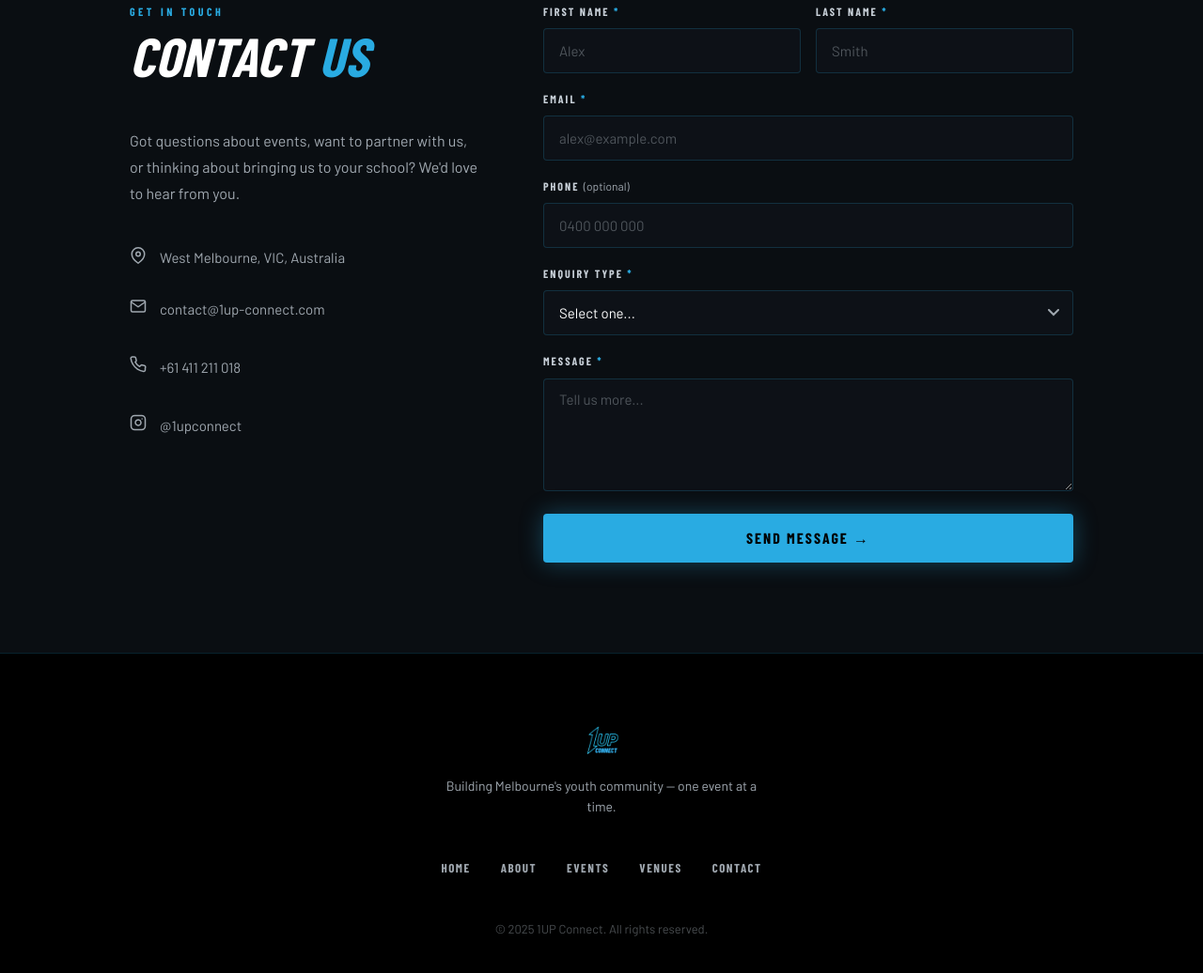
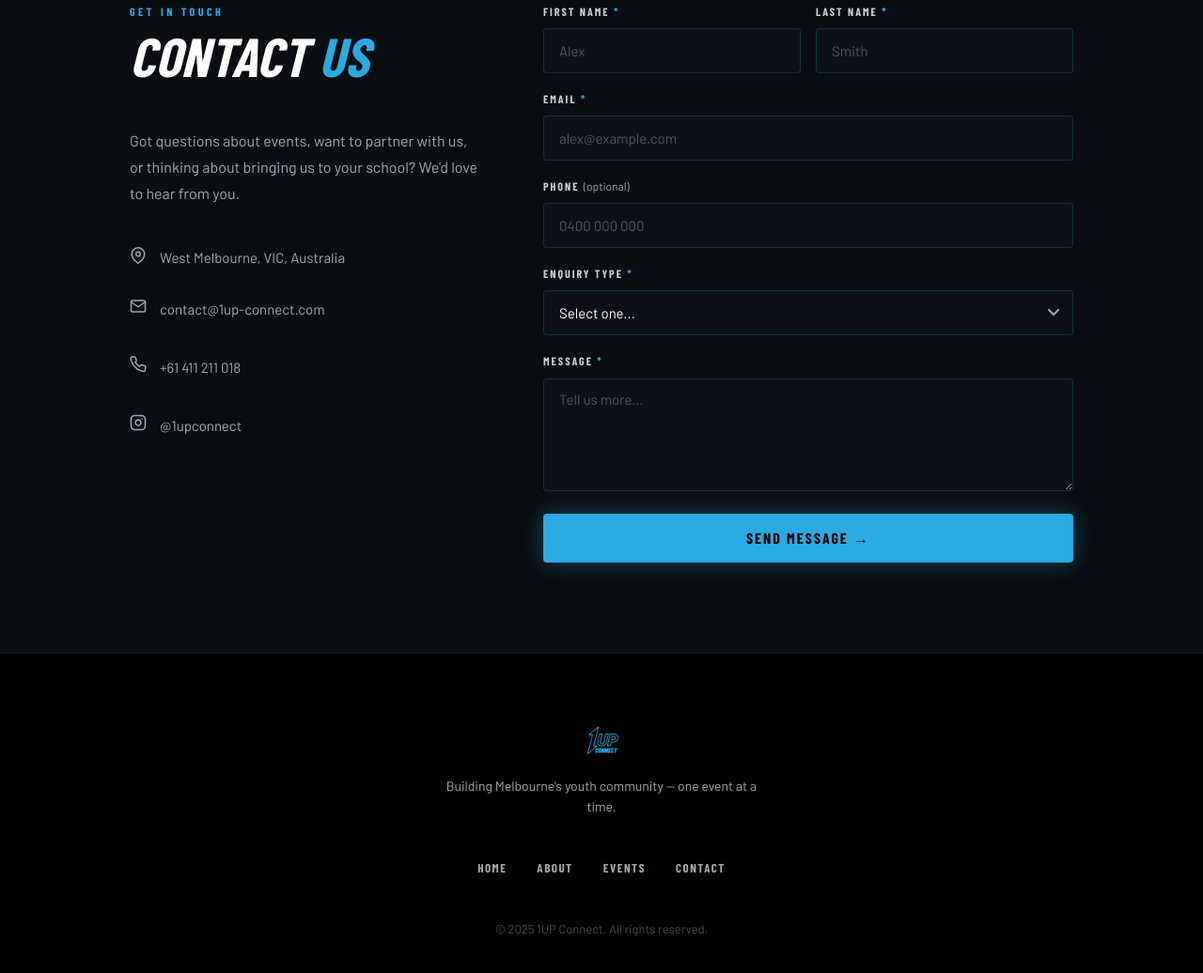
Before and after one commit to 1up-connect/1up-connect-WEBSITE, a website: page public/index.html in a window 1280 px wide. Shown: the part 3301-4337 px from the top of the page at 94% size. Drawn offline with nearby package versions, Linux system fonts and the light colour scheme; a web font is replaced by a local one.

Commit message:
Remove Venues link from footer nav

```diff
--- a/public/index.html
+++ b/public/index.html
@@ -305,7 +305,6 @@
         <a href="#home">Home</a>
         <a href="#about">About</a>
         <a href="#events">Events</a>
-        <a href="#venues">Venues</a>
         <a href="#contact">Contact</a>
       </nav>
       <p class="footer-copy">&copy; 2025 1UP Connect. All rights reserved.</p>
```
